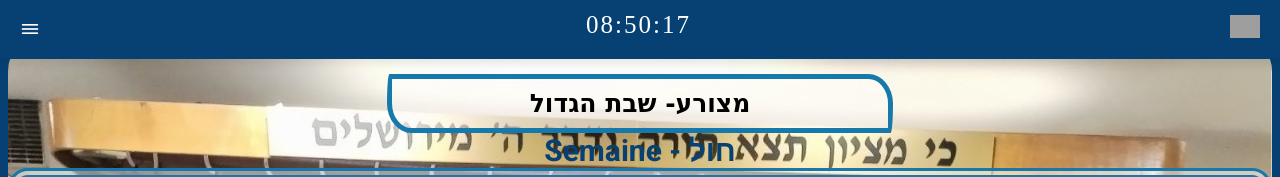
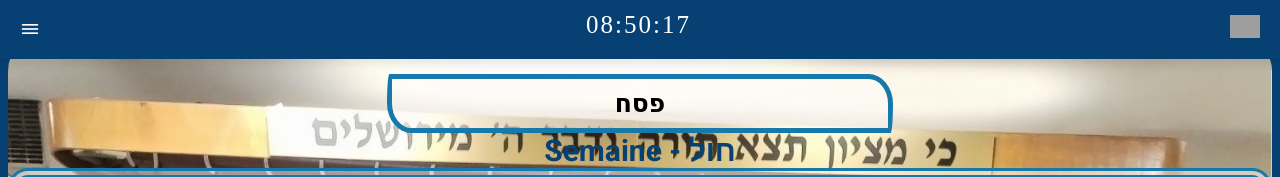
Before and after one commit to Emhabanimprojetho/betatfila, a plain HTML site: page index.html in a window 1280 px wide. Shown: the top 177 px of the page. Drawn offline with nearby package versions, Linux system fonts and the light colour scheme; grey boxes are pictures that could not be loaded.

Commit message:
Update index.html

```diff
--- a/index.html
+++ b/index.html
@@ -103,8 +103,8 @@ text-align: center;
 </script>
 <header id="h">
   <br><br><br><br>
-<h1 id="bon" style="text-align:center; font-size:25PX;">  מצורע-
-שבת הגדול </h1>
+<h1 id="bon" style="text-align:center; font-size:25PX;">  פסח
+  </h1>
 
 <!--changer les Horaire-->
 <table id="h1">
```
